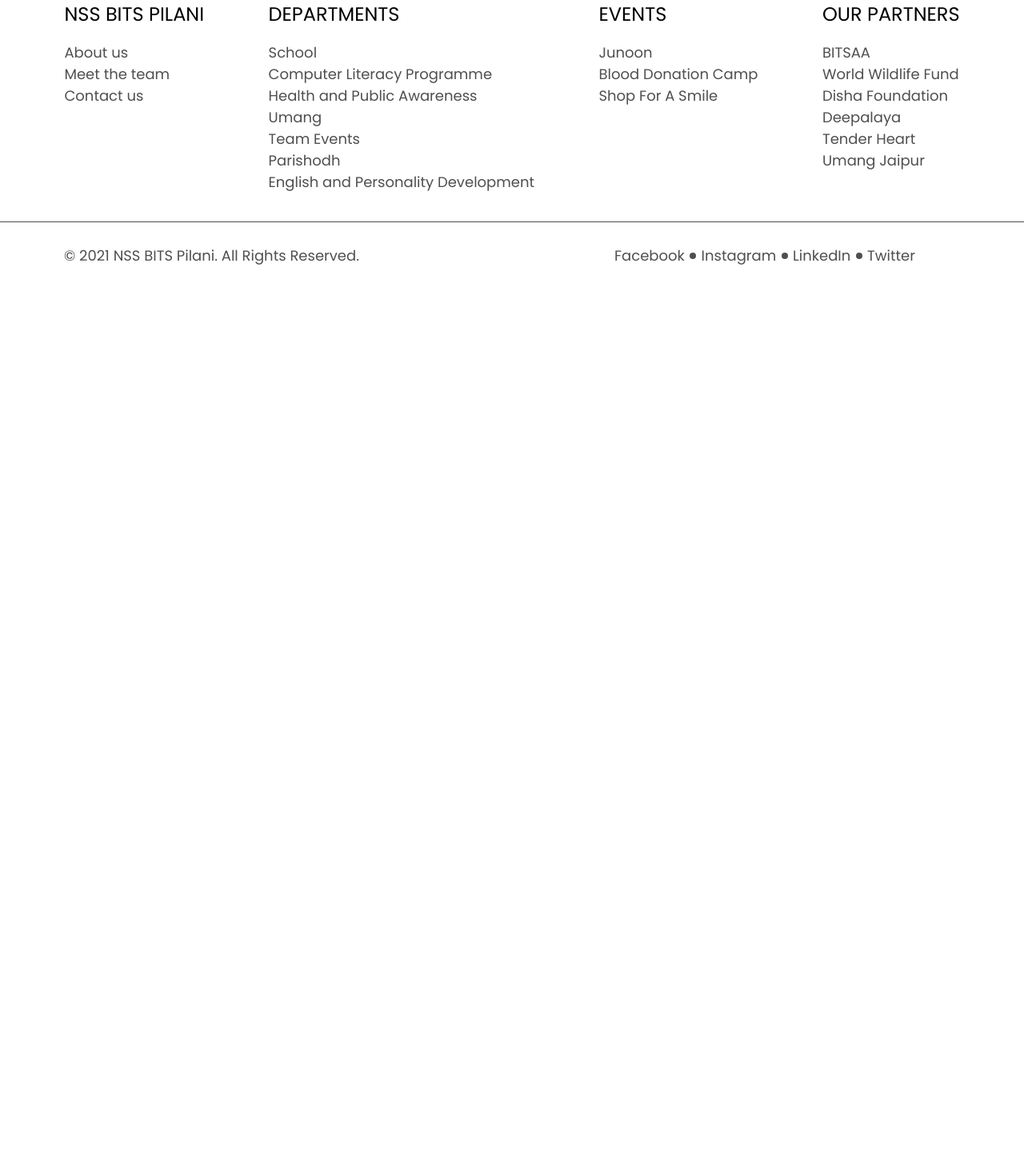
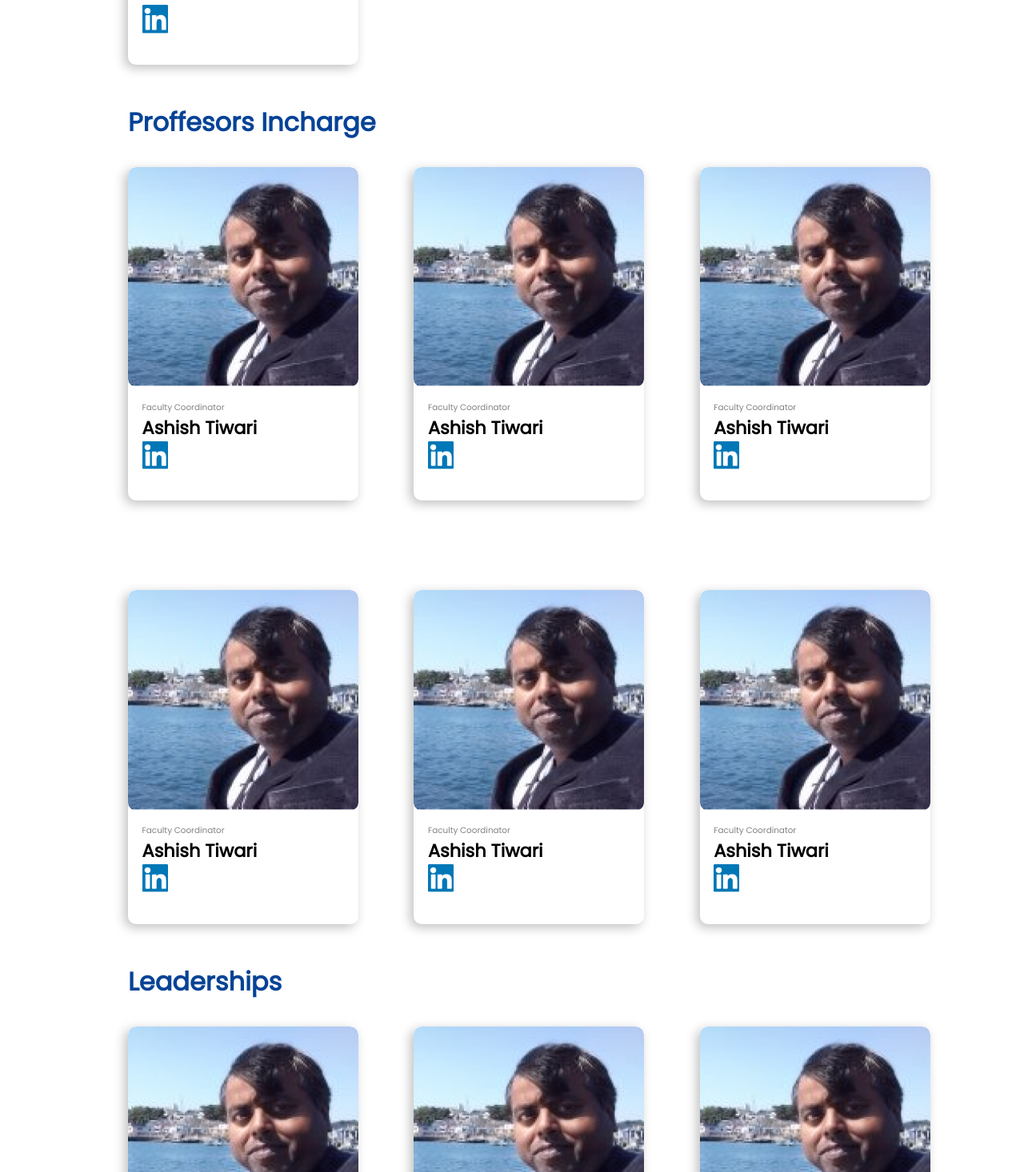
Before and after one commit to NSS-BITS-Pilani/NSSrevamp, a React (Create React App) app: page /aboutus in a window 1280 px wide. Shown: the part 1424-2890 px from the top of the page at 80% size. Before the commit the page ends 1805 px from the top, so only its background shows below. Built offline with nearby package versions, Linux system fonts and the light colour scheme.

Commit message:
added elements in about us

```diff
--- /dev/null
+++ b/src/Components/Aboutus/ProfileCard/ProfileCard.js
@@ -0,0 +1,18 @@
+import React from 'react';
+import classes from "./ProfileCard.scss";
+
+const ProfileCard = (props) => {
+    return (
+        <div className={`${classes.card} card`}>
+            <img src={`assets/${props.imgPath}`} alt="propic" className={`${classes.card_image} card_image`}/>
+                <div className={`${classes.card_info} card_info`}>
+                <div className={`${classes.designation} designation`}>{props.designation}</div>
+                <div className={`${classes.personName} personName`}>{props.personName}</div>
+
+                <div className={`${classes.liIcon} liIcon`}><img src="assets/image 11.png" width="32px" alt="LI"></img></div>
+                </div>
+        </div>
+    );
+}
+
+export default ProfileCard;
--- /dev/null
+++ b/src/Components/Aboutus/ProfileCard/ProfileCard.scss
@@ -0,0 +1,29 @@
+.card {
+      width: 288px;
+      display: flex;
+      flex-direction: column;
+      overflow: hidden;
+      box-shadow: -4px 4px 14px rgba(0, 0, 0, 0.25);
+      border-radius: 10px;
+      background: #ffffff;
+
+      .card_image {
+        border-radius: 10px;
+        height: 66%;
+        width: 100%;
+      }
+
+      .card_info {
+        font-size: 0.65rem;
+        padding: 1.1rem;
+
+        .designation {
+          color: #828282;
+        }
+
+        .personName {
+          font-weight: 700;
+          font-size: 1.4rem;
+        }
+      }
+    }
--- a/src/Components/Aboutus/aboutus.js
+++ b/src/Components/Aboutus/aboutus.js
@@ -1,5 +1,6 @@
 import React from 'react';
 import classes from "./aboutus.scss";
+import ProfileCard from './ProfileCard/ProfileCard';
 
 const aboutus = () => {
     return (
@@ -58,8 +59,53 @@ const aboutus = () => {
 
             <div className={`${classes.section_heading} section_heading`}>Our Team</div>
 
+            <div className={`${classes.team_heading} team_heading`}>
+                Faculty Coordinator
+            </div>
 
+            <div className={`${classes.profileCards} profileCards`}>
+                <ProfileCard
+                    imgPath="ProfilePic.png"
+                    designation="Faculty Coordinator"
+                    personName="Ashish Tiwari"
+                 />
+            </div>
 
+            <div className={`${classes.team_heading} team_heading`}>
+                Proffesors Incharge
+            </div>
+
+            <div className={`${classes.profileCards} profileCards`}>
+                <ProfileCard imgPath="ProfilePic.png" designation="Faculty Coordinator" personName="Ashish Tiwari" />
+                <ProfileCard imgPath="ProfilePic.png" designation="Faculty Coordinator" personName="Ashish Tiwari" />
+                <ProfileCard imgPath="ProfilePic.png" designation="Faculty Coordinator" personName="Ashish Tiwari" />
+                <ProfileCard imgPath="ProfilePic.png" designation="Faculty Coordinator" personName="Ashish Tiwari" />
+                <ProfileCard imgPath="ProfilePic.png" designation="Faculty Coordinator" personName="Ashish Tiwari" />
+                <ProfileCard imgPath="ProfilePic.png" designation="Faculty Coordinator" personName="Ashish Tiwari"/>
+            </div>
+
+            <div className={`${classes.team_heading} team_heading`}>
+                Leaderships
+            </div>
+
+            <div className={`${classes.profileCards} profileCards`}>
+                <ProfileCard imgPath="ProfilePic.png" designation="Faculty Coordinator" personName="Ashish Tiwari" />
+                <ProfileCard imgPath="ProfilePic.png" designation="Faculty Coordinator" personName="Ashish Tiwari" />
+                <ProfileCard imgPath="ProfilePic.png" designation="Faculty Coordinator" personName="Ashish Tiwari"/>
+            </div>
+
+            <div className={`${classes.team_heading} team_heading`}>
+                Coordinators
+            </div>
+
+            <div className={`${classes.profileCards} profileCards`}>
+                <ProfileCard imgPath="ProfilePic.png" designation="Faculty Coordinator" personName="Ashish Tiwari" />
+                <ProfileCard imgPath="ProfilePic.png" designation="Faculty Coordinator" personName="Ashish Tiwari" />
+                <ProfileCard imgPath="ProfilePic.png" designation="Faculty Coordinator" personName="Ashish Tiwari" />
+                <ProfileCard imgPath="ProfilePic.png" designation="Faculty Coordinator" personName="Ashish Tiwari" />
+                <ProfileCard imgPath="ProfilePic.png" designation="Faculty Coordinator" personName="Ashish Tiwari" />
+                <ProfileCard imgPath="ProfilePic.png" designation="Faculty Coordinator" personName="Ashish Tiwari"/>
+            </div>
 
         </div>
     );
--- a/src/Components/Aboutus/aboutus.scss
+++ b/src/Components/Aboutus/aboutus.scss
@@ -41,4 +41,20 @@
             }
         }
     }
+
+    .team_heading{
+        font-weight: 700;
+        color: rgba(6, 67, 150, 1);
+        font-size: 2rem;
+        margin-bottom: 2rem;
+    }
+
+    .profileCards{
+
+        display: grid;
+        grid-gap: 7rem;
+        grid-template-columns: repeat(auto-fill, minmax(200px, 1fr));
+
+        margin-bottom: 3rem;
+    }
 }
```
Also changed, not shown: public/assets/ProfilePic.png (added), public/assets/Profilelcon.svg (added).
